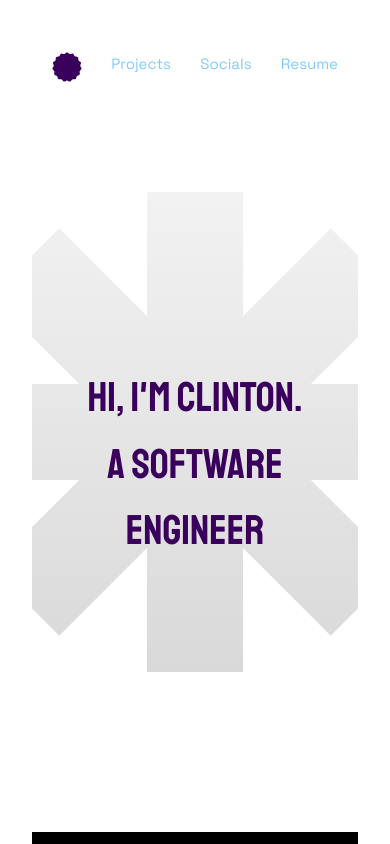
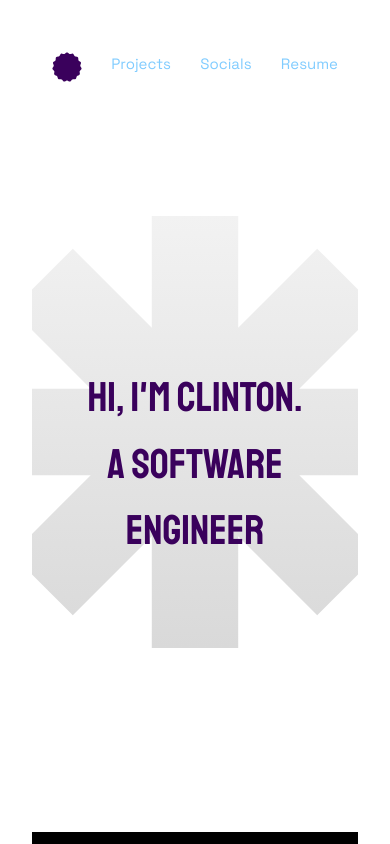
Before and after one commit to Sn0wF1re/portfolio, a Vue app: page / in a window 390 px wide. Shown: the top 844 px of the page. Built offline with nearby package versions, Linux system fonts and the light colour scheme.

Commit message:
Change background size for hero and enable download for resume

```diff
--- a/src/components/CallToAction.vue
+++ b/src/components/CallToAction.vue
@@ -4,10 +4,10 @@
     <h2>BEHOLD, MY RESUME</h2>
     <p>
       Ready to dive into the rabbit hole of my mystical feats?
-      Dare to download my resume and witness the real-world sorcery I’ve conjured.
+      Dare to download my resume and witness the real-world sorcery I've conjured.
     </p>
     <div class="resume-button">
-      <a href="../assets/clinton_mokaya.pdf" target="_blank">
+      <a href="/src/assets/clinton_mokaya.pdf" target="_blank" download>
         Download Resume
       </a>
     </div>
--- a/src/components/HeroSection.vue
+++ b/src/components/HeroSection.vue
@@ -64,7 +64,7 @@ a:hover {
 @media (max-width: 768px) {
   .hero {
     padding: 1.25rem;
-    background-size: 30rem;
+    background-size: 27rem;
   }
   nav {
     padding: 0;
```
